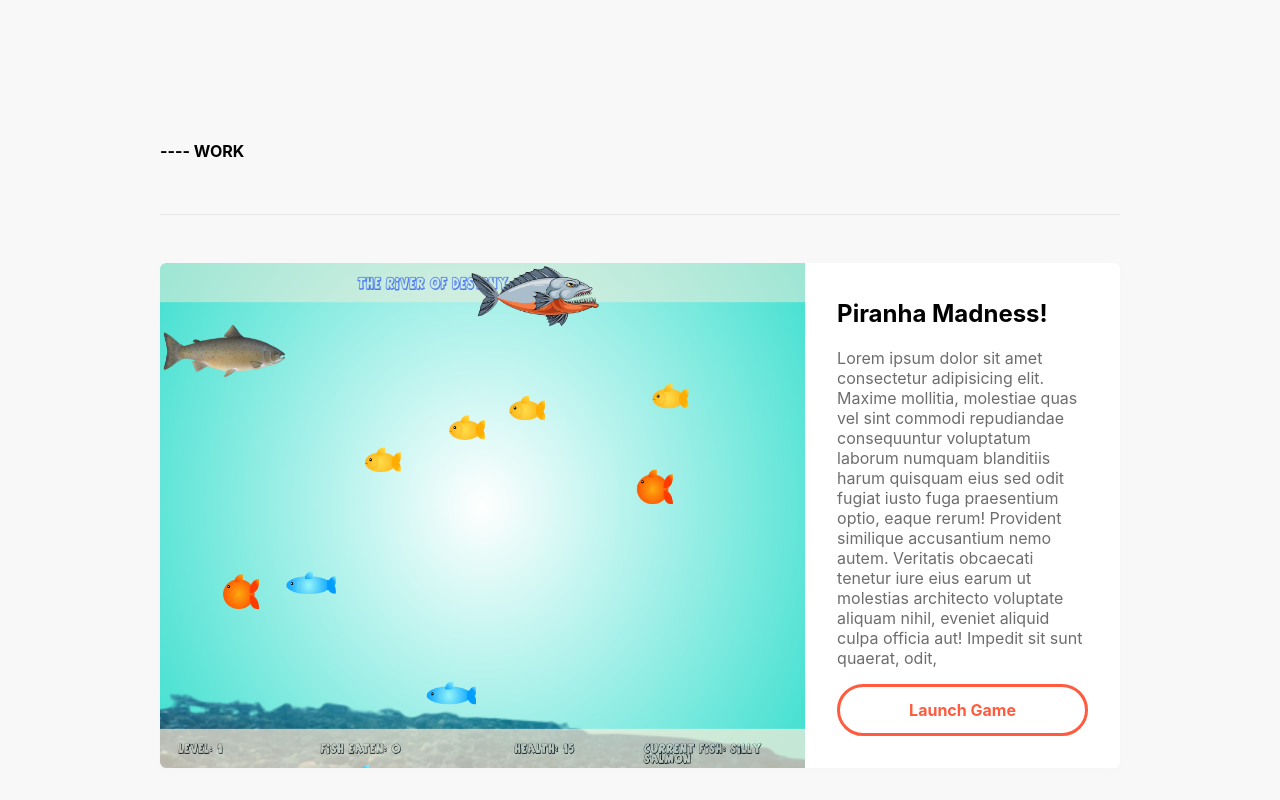
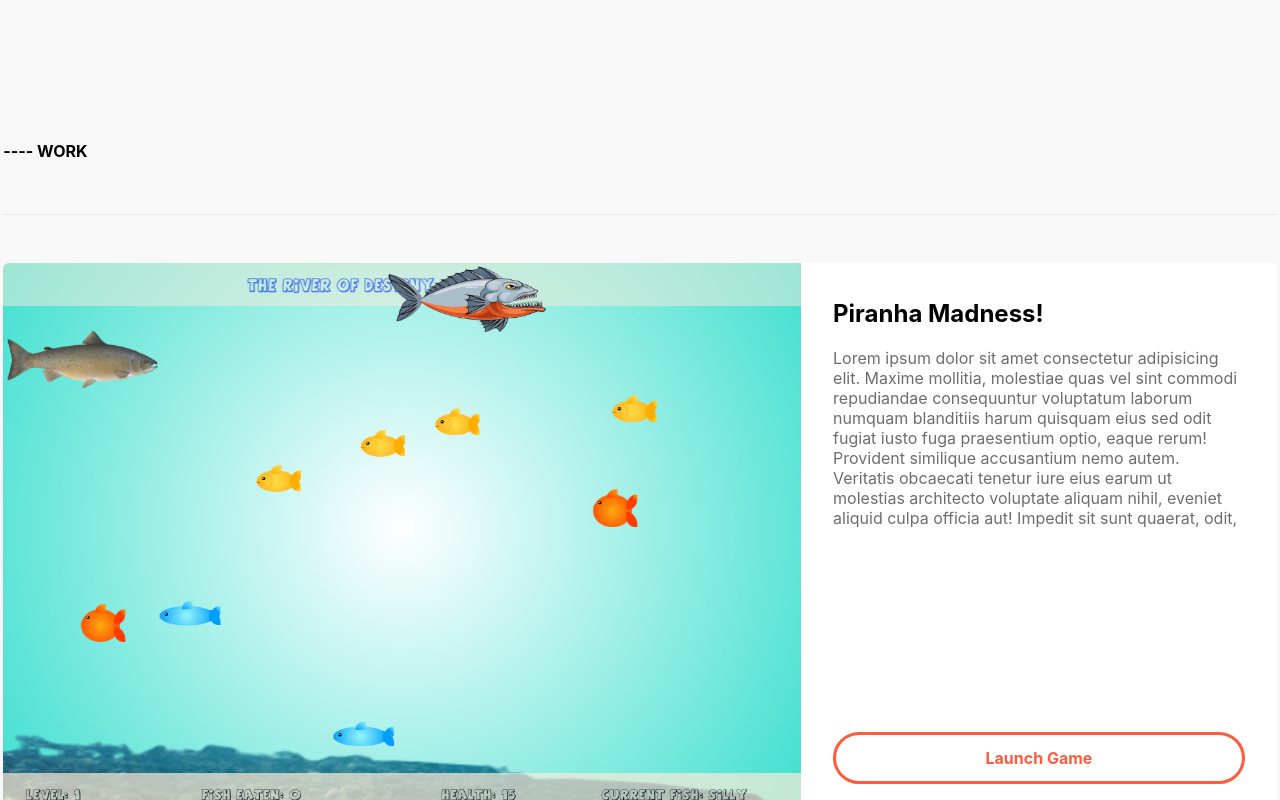
Before and after one commit to petermc87/portfolio, a React (Create React App) app: page / in a window 1280 px wide. Shown: the part 460-1260 px from the top of the page. Built offline with nearby package versions, Linux system fonts and the light colour scheme.

Commit message:
finished project divs

```diff
--- a/src/components/Project/Project.module.scss
+++ b/src/components/Project/Project.module.scss
@@ -3,10 +3,13 @@
         // border: solid orange;
         display: flex;
         justify-content: center;
-        max-width: 60rem;
+        max-width: 80rem;
         box-shadow: 0 3px 10px rgba(240, 240, 240, 0.2);
         border-radius: var(--div-radius);
         margin-bottom: 2rem;
+        animation: fade-in ease-in 0.5s forwards;
+        animation-delay: 1s;
+        opacity: 0;
     }
     .projectImage{
         // border: solid black;
@@ -44,7 +47,10 @@
         box-shadow: 0 3px 10px rgba(187, 187, 187, 0.2);
         border-radius: var(--small-div-radius);
         margin-bottom: 2rem;
+        animation:  fade-in ease-in 0.5s forwards;
+        animation-delay: 1s;
         // text-align: center;
+        opacity: 0;
     }
     .projectImage{
         // border: solid black;
@@ -94,11 +100,6 @@
 .projectDescription{
     padding: 1rem 2rem 2rem 2rem;
 }
-// .projectImage img{
-//     height: 100%;
-//     width: 100%;
-//     border-radius: var(--div-radius) 0 0 var(--div-radius);
-// }
 
 @keyframes hover {
     0%   {
@@ -109,3 +110,14 @@
     opacity: 0.3;
     }
    }
+
+
+@keyframes fade-in {
+    0%   {
+    opacity: 0;
+    }
+    100% {
+        // transform: translateX(0%);
+    opacity: 1;
+    }
+}
--- a/src/components/Section/ProjectSection/ProjectSection.module.scss
+++ b/src/components/Section/ProjectSection/ProjectSection.module.scss
@@ -1,10 +1,3 @@
-// @media only screen and (min-width: -var(--media-width))  {
-//     .projectSection{
-//         padding: 0 5rem 0 5rem;
-//     }
-
-// }
-
 @media only screen and (max-width: 960px)  {
     .projectSection{
         padding: 0 0.3rem 0 0.3rem;
@@ -12,15 +5,11 @@
 
 }
 
-
 .projectSection{
     // border: solid purple;
-    // padding: 0 5rem 0 5rem;
     display: flex;
     flex-direction: column;
-    // justify-content: center;
     align-items: center;
-    // text-align: left;
 }
 
 .heading{
@@ -28,7 +17,21 @@
     border-width: 0.5px;
     width: 100%;
     text-align: left;
-    max-width: 60rem;
+    max-width: 80rem;
     padding-bottom: 2rem;
     margin-bottom: 3rem;
+    animation:  fade-in ease-in 0.5s forwards;
+    animation-delay: 1s;
+    // text-align: center;
+    opacity: 0;
 }
+
+@keyframes fade-in {
+    0%   {
+    opacity: 0;
+    }
+    100% {
+        // transform: translateX(0%);
+    opacity: 1;
+    }
+}
```
